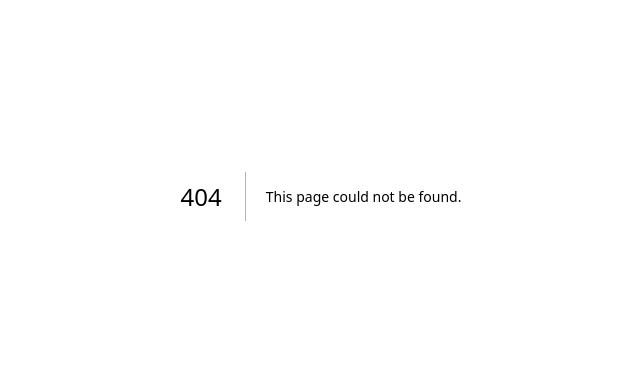
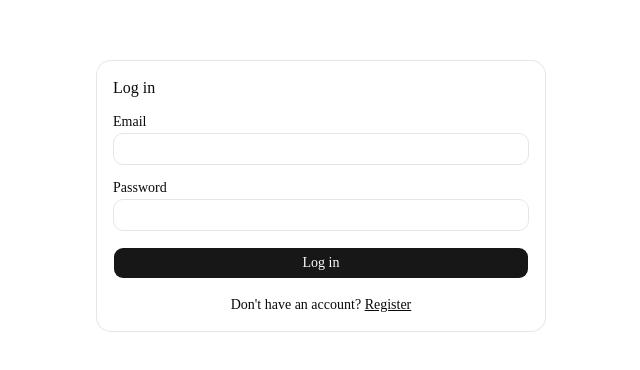
Before and after one commit to hayaalhaj/event-management-platform, a Next.js app: page /login in a window 1280 px wide. Before the commit this address had no page. Shown: the part 204-574 px from the top of the page, without its empty margins (319-959 px from the left). Built offline with nearby package versions, Linux system fonts and the light colour scheme; no server answers.

Commit message:
feat: add login page with validation

```diff
--- /dev/null
+++ b/src/app/login/page.tsx
@@ -0,0 +1,110 @@
+"use client";
+
+import { useState } from "react";
+import { useRouter } from "next/navigation";
+import Link from "next/link";
+import { useForm } from "react-hook-form";
+import { zodResolver } from "@hookform/resolvers/zod";
+import { z } from "zod";
+import { toast } from "sonner";
+
+import { api } from "@/lib/api";
+import { getSession } from "@/lib/session";
+import { getErrorMessage } from "@/lib/errors";
+import { useAuthStore } from "@/stores/auth";
+import type { LoginResponse } from "@/types";
+import { Button } from "@/components/ui/button";
+import { Input } from "@/components/ui/input";
+import { Label } from "@/components/ui/label";
+import {
+  Card,
+  CardContent,
+  CardHeader,
+  CardTitle,
+} from "@/components/ui/card";
+
+const loginSchema = z.object({
+  email: z.string().email("Enter a valid email address"),
+  password: z.string().min(1, "Password is required"),
+});
+
+type LoginForm = z.infer<typeof loginSchema>;
+
+export default function LoginPage() {
+  const router = useRouter();
+  const setToken = useAuthStore((state) => state.setToken);
+  const [submitting, setSubmitting] = useState(false);
+
+  const {
+    register,
+    handleSubmit,
+    formState: { errors },
+  } = useForm<LoginForm>({
+    resolver: zodResolver(loginSchema),
+  });
+
+  const onSubmit = async (values: LoginForm) => {
+    setSubmitting(true);
+    try {
+      const response = await api.post<LoginResponse>("/auth/login", values);
+      const token = response.data.access_token;
+      setToken(token);
+
+      const session = getSession(token);
+      toast.success("Logged in successfully");
+      router.push(session?.role === "ADMIN" ? "/admin" : "/events");
+    } catch (error) {
+      toast.error(getErrorMessage(error));
+    } finally {
+      setSubmitting(false);
+    }
+  };
+
+  return (
+    <main className="flex min-h-screen items-center justify-center p-4">
+      <Card className="w-full max-w-md">
+        <CardHeader>
+          <CardTitle>Log in</CardTitle>
+        </CardHeader>
+        <CardContent>
+          <form
+            onSubmit={handleSubmit(onSubmit)}
+            className="space-y-4"
+            noValidate
+          >
+            <div className="space-y-1">
+              <Label htmlFor="email">Email</Label>
+              <Input id="email" type="email" {...register("email")} />
+              {errors.email && (
+                <p className="text-sm text-destructive">
+                  {errors.email.message}
+                </p>
+              )}
+            </div>
+
+            <div className="space-y-1">
+              <Label htmlFor="password">Password</Label>
+              <Input id="password" type="password" {...register("password")} />
+              {errors.password && (
+                <p className="text-sm text-destructive">
+                  {errors.password.message}
+                </p>
+              )}
+            </div>
+
+            <Button type="submit" className="w-full" disabled={submitting}>
+              {submitting ? "Logging in..." : "Log in"}
+            </Button>
+
+            <p className="text-center text-sm">
+              Don&apos;t have an account?{" "}
+              <Link href="/register" className="underline">
+                Register
+              </Link>
+            </p>
+          </form>
+        </CardContent>
+      </Card>
+    </main>
+  );
+}
```
